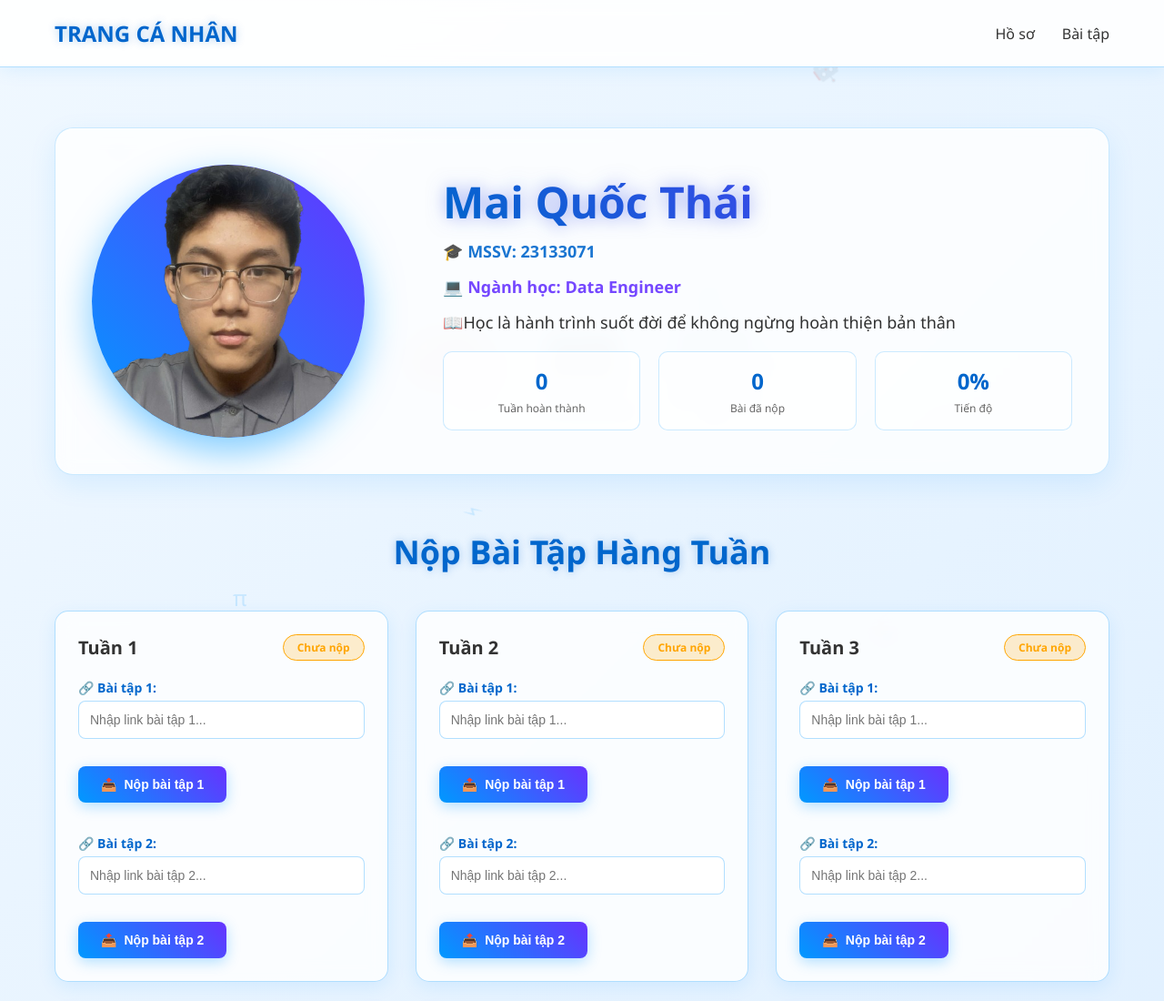
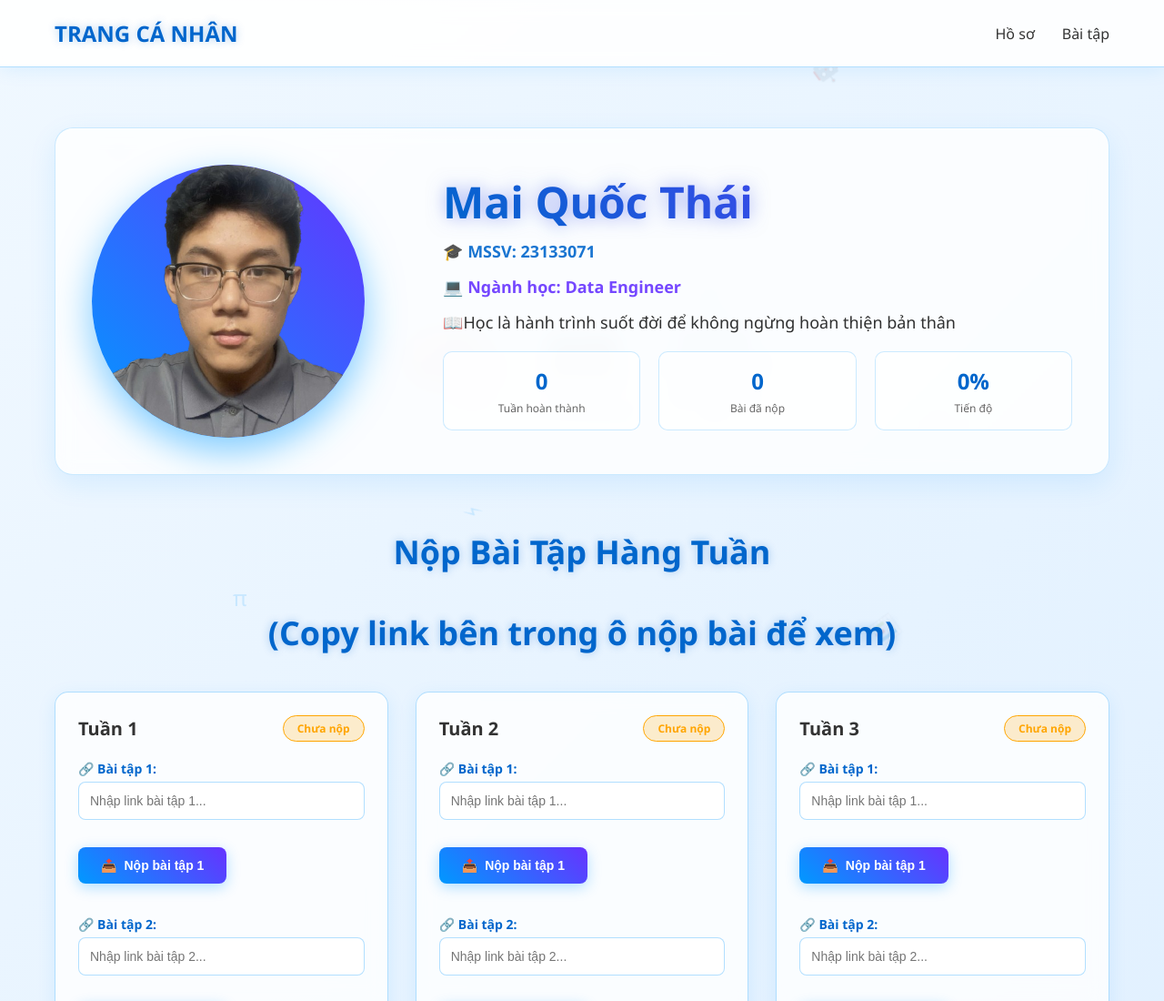
Before and after one commit to tmai110605/trang-ca-nhan-web-mqt1106, a plain HTML site: page index.html in a window 1280 px wide. Shown: the top 1100 px of the page at 91% size. Drawn offline with Linux system fonts and the light colour scheme.

Commit message:
update giao diện mới

```diff
--- a/index.html
+++ b/index.html
@@ -814,6 +814,7 @@
 
         <section id="assignments" class="assignments-section">
             <h2 class="section-title">Nộp Bài Tập Hàng Tuần</h2>
+            <h2 class="section-title">(Copy link bên trong ô nộp bài để xem)</h2>
             <div class="weeks-grid" id="weeksGrid">
                 <!-- Weeks will be generated by JavaScript -->
             </div>
```
